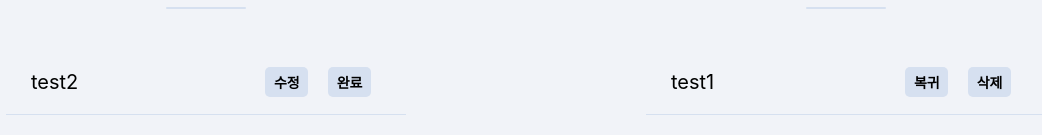
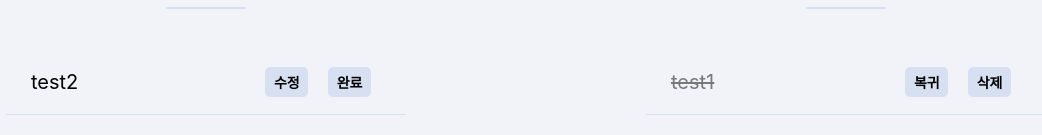
Before and after one commit to aowiql/react-todo, a React (Create React App) app in the folder client/: page / in a window 1280 px wide. Shown: the part 331-466 px from the top of the page, without its empty margins (114-1156 px from the left). Built offline with nearby package versions, Linux system fonts and the light colour scheme.

Commit message:
css적용

```diff
--- a/client/src/component/TodoTask.tsx
+++ b/client/src/component/TodoTask.tsx
@@ -25,7 +25,7 @@ const TodoTask = ({ task, done, todoId }: TodoTaskProp) => {
           <button onClick={todoDoneHandler}>완료</button>
         </div>
       ) : (
-        <div className="todoTask" key={todoId}>
+        <div className="todoTask done" key={todoId}>
           <span>{task}</span>
           <button onClick={todoDoneHandler}>복귀</button>
           <button>삭제</button>
--- a/client/src/component/component.css
+++ b/client/src/component/component.css
@@ -83,6 +83,11 @@
   font-size: 20px;
 }
 
+.todoTask.done > span {
+  text-decoration: line-through;
+  opacity: 0.5;
+}
+
 .todoTask > button {
   width: 60px;
   height: 30px;
```
